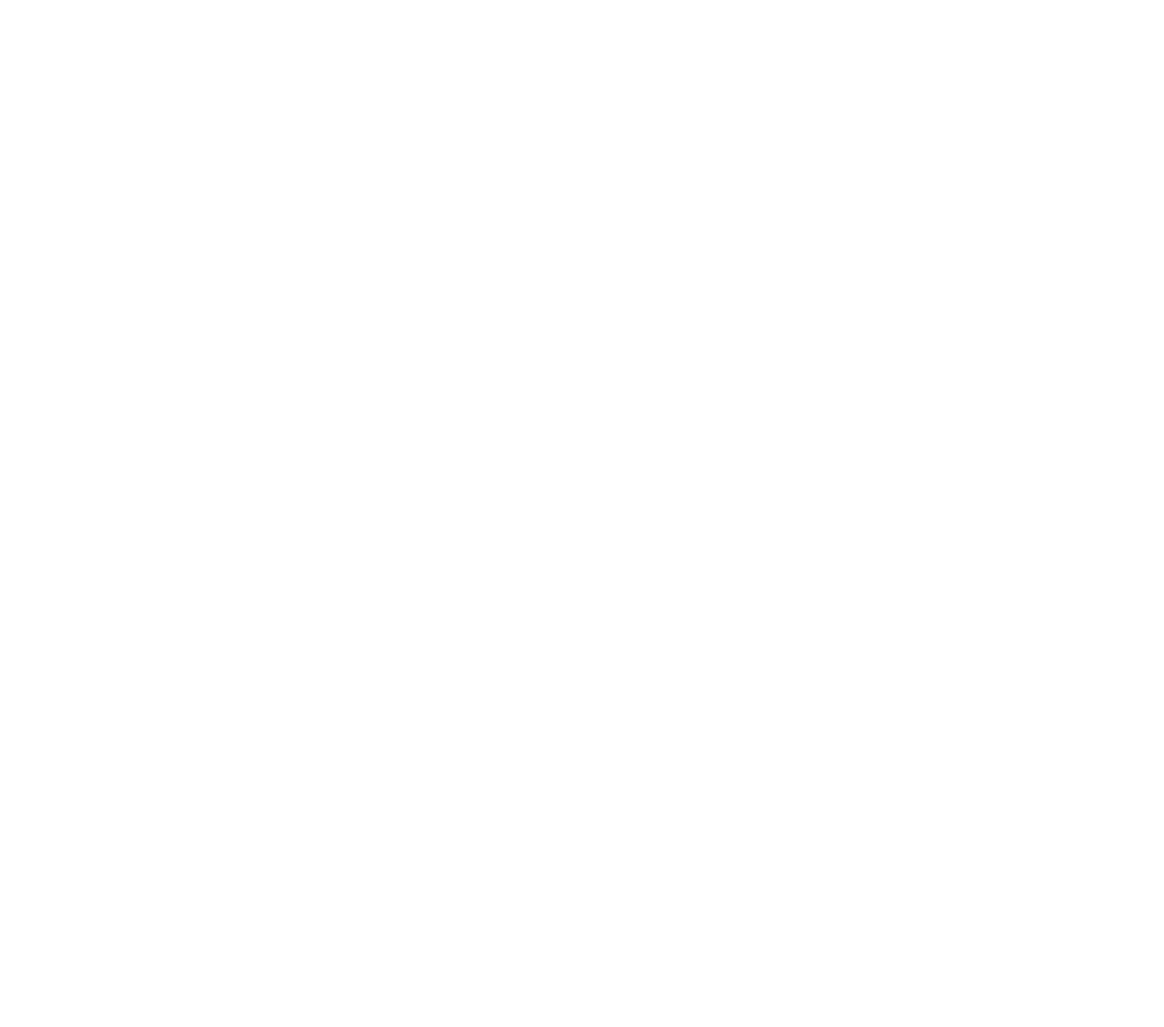
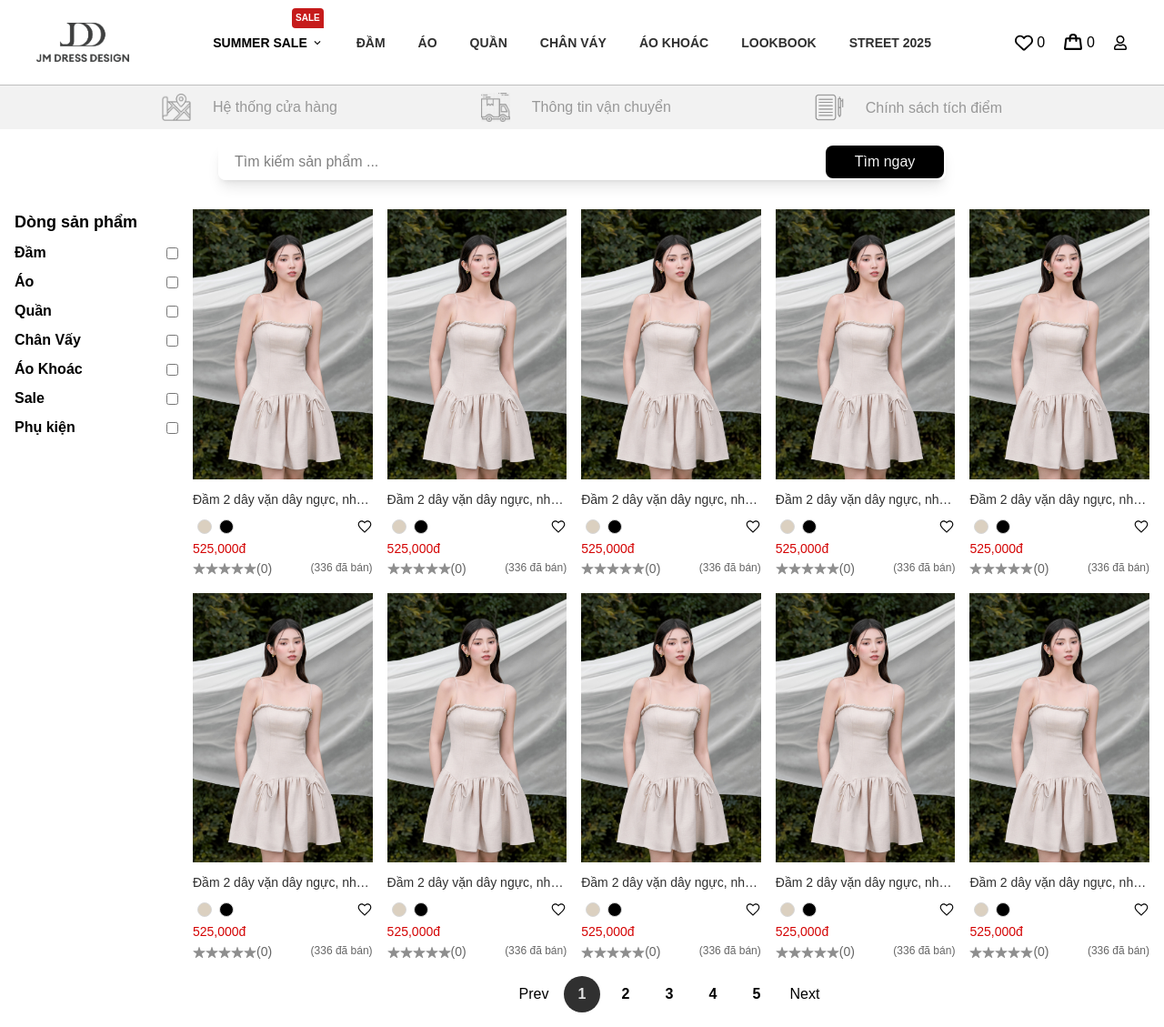
Before and after one commit to payyer/jm-clone, a React (Vite) app: page /search in a window 1280 px wide. Before the commit this address had no page. Shown: the whole page at 91% size. Before the commit the page ends 800 px from the top, so only its background shows below. Built offline with nearby package versions, Linux system fonts and the light colour scheme; a web font is replaced by a local one.

Commit message:
Search Page completed

```diff
--- /dev/null
+++ b/src/components/Pagination/Pagination.tsx
@@ -0,0 +1,39 @@
+import { Link, useSearchParams } from "react-router";
+
+export default function Pagination({ className, currentPage, totalPage = 5 }) {
+
+    const [searchParams, setSearchParams] = useSearchParams();
+    let pageActive = Number(searchParams.get("page") || 1)
+    const currentParams = Object.fromEntries(searchParams.entries())
+
+    const createPageLink = (pageNumber) => {
+        const params = new URLSearchParams(currentParams);
+        params.set("page", pageNumber);
+        return `?${params.toString()}`;
+    };
+
+    return (
+        <div className={className}>
+            <ul className="flex items-center justify-center gap-2">
+                <li >
+                    <Link to={createPageLink(pageActive - 1)} className="flex items-center justify-center w-[50px] h-[40px] rounded-full cursor-pointer ">Prev</Link>
+                </li>
+
+                {Array.from({ length: totalPage }).map((_, index) =>
+                    <li key={index}>
+                        <Link
+                            to={createPageLink(index + 1)}
+                            className={`flex items-center justify-center w-[40px] h-[40px] rounded-full cursor-pointer font-semibold ${pageActive === (index + 1) ? "bg-[#303030] text-gray-500" : ""} `} >
+                            {index + 1}
+                        </Link>
+                    </li>
+                )}
+
+                <li >
+                    <button className="flex items-center justify-center w-[50px] h-[40px] rounded-full cursor-pointer " onClick={createPageLink}>Next</button>
+                </li>
+
+            </ul>
+        </div>
+    )
+}
--- a/src/components/ProductItem/index.jsx
+++ b/src/components/ProductItem/index.jsx
@@ -6,7 +6,7 @@ import { useState } from "react";
 export default function ProductItem() {
   const [productColor, setProductColor] = useState(product_02);
   return (
-    <Link to={"/"}>
+    <Link to={"/product/1"}>
       <img
         src={productColor}
         width={187}
--- /dev/null
+++ b/src/components/SearchBar/index.jsx
@@ -0,0 +1,27 @@
+import { useSearchParams } from "react-router"
+
+export default function SearchBar({ className, extendSearchParams }) {
+    const [searchParams, setSearchParams] = useSearchParams()
+    const handleSearch = (event) => {
+        event.preventDefault();
+        const formData = new FormData(event.target)
+        const name = formData.get('name')
+        const currentParams = Object.fromEntries(searchParams.entries())
+        setSearchParams({
+            ...currentParams,
+            name: name || "",
+            page: "1"
+        })
+    }
+    return (
+        <form onSubmit={handleSearch} className={`max-w-[800px] w-full mx-auto p-[1px] flex items-center h-[40px] ${className} border-white border-[1px] shadow-lg rounded-lg`}>
+            <label htmlFor="name" className="flex-1 h-full">
+                <input className="block h-full w-full px-4" id="name" name="name" type="text" placeholder="Tìm kiếm sản phẩm ..." />
+            </label>
+
+            <label htmlFor="submit" className="w-[130px] bg-black h-full flex items-center justify-center text-gray rounded-lg hover hover-effect" >
+                <input className="cursor-pointer" id="submit" type="submit" value={"Tìm ngay"} />
+            </label>
+        </form>
+    )
+}
--- a/src/constant/CategoryList.js
+++ b/src/constant/CategoryList.js
@@ -1,37 +1,37 @@
 import { clothes, dress, jacket, pants, skirts } from "../assets/ListCategory";
 const CATEGORY_LIST = [
   {
-    link: "/",
+    link: `/search?category=dress`,
     text: "Đầm",
     imgLink: dress,
   },
   {
-    link: "/",
+    link: "/search?category=clothes",
     text: "Áo",
     imgLink: clothes,
   },
   {
-    link: "/",
+    link: "/search?category=pants",
     text: "Quần",
     imgLink: pants,
   },
   {
-    link: "/",
+    link: "/search?category=skirts",
     text: "Chân váy",
     imgLink: skirts,
   },
   {
-    link: "/",
+    link: "/search?category=jacket",
     text: "Áo khoác",
     imgLink: jacket,
   },
   {
-    link: "/",
+    link: "/search?sale=true",
     text: "Sale",
     imgLink: dress,
   },
   {
-    link: "/",
+    link: "/search?category=accessories",
     text: "Phụ kiện",
     imgLink: dress,
   },
--- a/src/index.css
+++ b/src/index.css
@@ -5,12 +5,14 @@
     outline: none;
     border: none;
   }
+
   .nav-text-hover {
     display: block;
     position: relative;
     overflow-x: hidden;
     padding-bottom: 4px;
     margin-top: 4px;
+
     &::after {
       position: absolute;
       content: "";
@@ -21,14 +23,17 @@
       left: -100%;
       transition: all 0.2s linear;
     }
+
     &:hover::after {
       left: 0;
       background-color: var(--color-red);
     }
   }
+
   .hover-effect {
     cursor: pointer;
     transition: opacity 0.2s ease-in-out;
+
     &:hover {
       opacity: 0.7;
     }
@@ -44,6 +49,7 @@
     margin: auto;
     min-height: 52px;
     transition: all 0.2s ease-in-out;
+
     &:hover {
       background-color: var(--color-red);
       color: var(--color-white);
@@ -57,6 +63,23 @@
   .swiper-pagination-bullet-active {
     background-color: var(--color-gray-400) !important;
   }
+
+  .main-container {
+    max-width: 1284px;
+    margin: 0 auto;
+    padding: 16px;
+  }
+
+  .hover-effect {
+    transition: all 0.3s ease-in-out;
+    opacity: 1;
+    cursor: pointer;
+
+    &:hover {
+      opacity: 0.7;
+    }
+  }
+
 }
 
 @theme {
--- a/src/main.jsx
+++ b/src/main.jsx
@@ -1,12 +1,14 @@
+import "./index.css";
+import "swiper/css";
+import Home from "./pages/Home";
 import { StrictMode } from "react";
+import { store } from "./redux/store";
+import { Provider } from "react-redux";
+import Layout from "./components/Layout";
+import ProductPage from "./pages/Product";
 import { createRoot } from "react-dom/client";
 import { BrowserRouter, Route, Routes } from "react-router";
-import Home from "./pages/Home";
-import Layout from "./components/Layout";
-import "./index.css";
-import { store } from "./redux/store";
-import { Provider } from "react-redux";
-import "swiper/css";
+import SearchPage from "./pages/Search";
 
 createRoot(document.getElementById("root")).render(
   <StrictMode>
@@ -16,6 +18,12 @@ createRoot(document.getElementById("root")).render(
           <Route path="/" element={<Layout />}>
             <Route index element={<Home />} />
           </Route>
+          <Route path="/product/:id" element={<Layout />}>
+            <Route index element={<ProductPage />} />
+          </Route>
+          <Route path="/search" element={<Layout />}>
+            <Route index element={<SearchPage />} />
+          </Route>
         </Routes>
       </BrowserRouter>
     </Provider>
--- a/src/pages/Home/partials/SearchBar.jsx
+++ b/src/pages/Home/partials/SearchBar.jsx
@@ -1,6 +1,6 @@
-export default function SearchBar() {
+export default function SearchBar({ className }) {
   return (
-    <form className="hidden sm:flex absolute bottom-[20px] bg-white max-w-[680px] rounded-[4px] overflow-hidden border-1 border-white w-full h-[40px] left-1/2 -translate-x-1/2 z-[2]">
+    <form className={`hidden sm:flex absolute bottom-[20px] bg-white max-w-[680px] rounded-[4px] overflow-hidden border-1 border-white w-full h-[40px] left-1/2 -translate-x-1/2 z-[2] ${className}`}>
       <input
         type="text"
         className="flex-1 outline-transparent px-6 text-[14px] focus:outline-black-300 text-black "
--- /dev/null
+++ b/src/pages/Product/index.jsx
@@ -0,0 +1,5 @@
+export default function ProductPage() {
+    return (
+        <div>Detail</div>
+    )
+}
--- /dev/null
+++ b/src/pages/Search/index.jsx
@@ -0,0 +1,19 @@
+import Pagination from "../../components/Pagination/Pagination";
+import SearchBar from "../../components/SearchBar";
+import ProductList from "./partial/ProductList";
+import Filter from "./partial/Filter";
+
+export default function SearchPage() {
+    return (
+        <div className="main-container ">
+            <SearchBar />
+
+            <div className="flex flex-col sm:flex-row gap-4 mt-8">
+                <Filter />
+                <ProductList />
+            </div>
+
+            <Pagination className={"max-w-[1056px] ml-auto mt-4"} />
+        </div>
+    )
+}
--- /dev/null
+++ b/src/pages/Search/partial/Filter.tsx
@@ -0,0 +1,49 @@
+import { useSearchParams } from "react-router";
+
+const listCategory = [
+    { text: "Đầm", nameAndId: "dress" },
+    { text: "Áo", nameAndId: "clothes" },
+    { text: "Quần", nameAndId: "pants" },
+    { text: "Chân Vấy", nameAndId: "skirts" },
+    { text: "Áo Khoác", nameAndId: "jackets" },
+    { text: "Sale", nameAndId: "sale" },
+    { text: "Phụ kiện", nameAndId: "accessories" },
+]
+
+export default function Filter() {
+    const [searchParams, setSearchParams] = useSearchParams()
+    const handleCheckbox = (e) => {
+        const category = e.target.name;
+        const isChecked = e.target.checked;
+
+        const currentParams = Object.fromEntries(searchParams.entries())
+        let categories = searchParams.getAll("category")
+
+        if (isChecked) {
+            categories.push(category)
+        } else {
+            categories = categories.filter((c) => c !== category)
+        }
+
+        const newParams = new URLSearchParams(currentParams)
+        newParams.delete("category");
+        categories.forEach((c) => newParams.append("category", c));
+
+        setSearchParams(newParams);
+    }
+    return (
+        <aside className=" sm:sticky sm:top-[100px] sm:max-w-[180px] w-full h-max border-r-black-100">
+            <p className="text-lg font-semibold">Dòng sản phẩm</p>
+            <ul className="flex sm:block  items-center flex-wrap gap-4">
+                {listCategory.map((data, index) =>
+                    <li key={index} className="pt-2 ">
+                        <label htmlFor={data.nameAndId} className="text-sx font-semibold cursor-pointer flex justify-between items-center gap-2">
+                            <span>{data.text}</span>
+                            <input type="checkbox" name={data.nameAndId} id={data.nameAndId} className="cursor-pointer" onClick={handleCheckbox} />
+                        </label>
+                    </li>
+                )}
+            </ul>
+        </aside>
+    )
+}
--- /dev/null
+++ b/src/pages/Search/partial/ProductList.tsx
@@ -0,0 +1,18 @@
+import ProductItem from "../../../components/ProductItem";
+
+export default function ProductList() {
+    return (
+        <div className="flex-1 grid grid-cols-2 sm:grid-cols-3 lg:grid-cols-5 gap-4">
+            <ProductItem />
+            <ProductItem />
+            <ProductItem />
+            <ProductItem />
+            <ProductItem />
+            <ProductItem />
+            <ProductItem />
+            <ProductItem />
+            <ProductItem />
+            <ProductItem />
+        </div>
+    )
+}
```
Also changed, not shown: src/components/Layout/partials/BurgerModal.jsx (+4 -8 lines).
